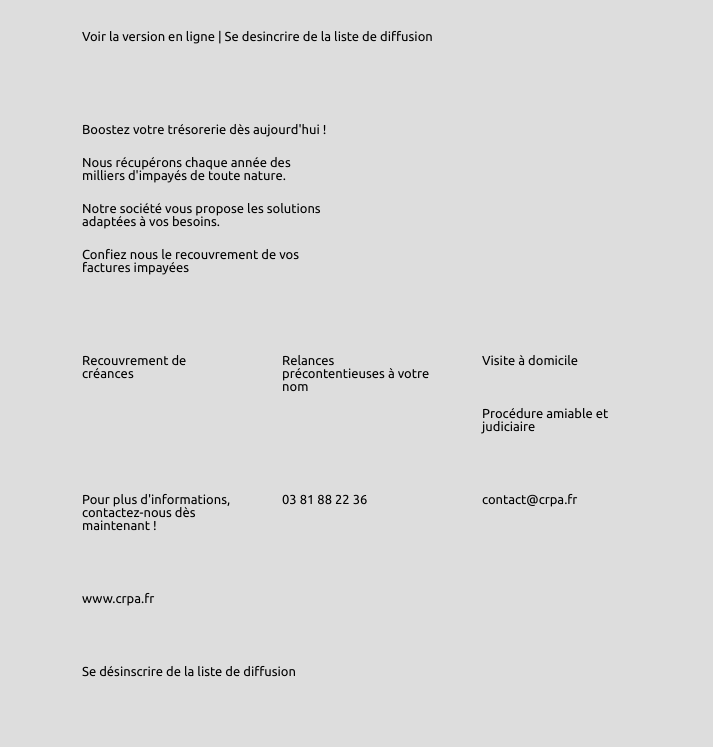
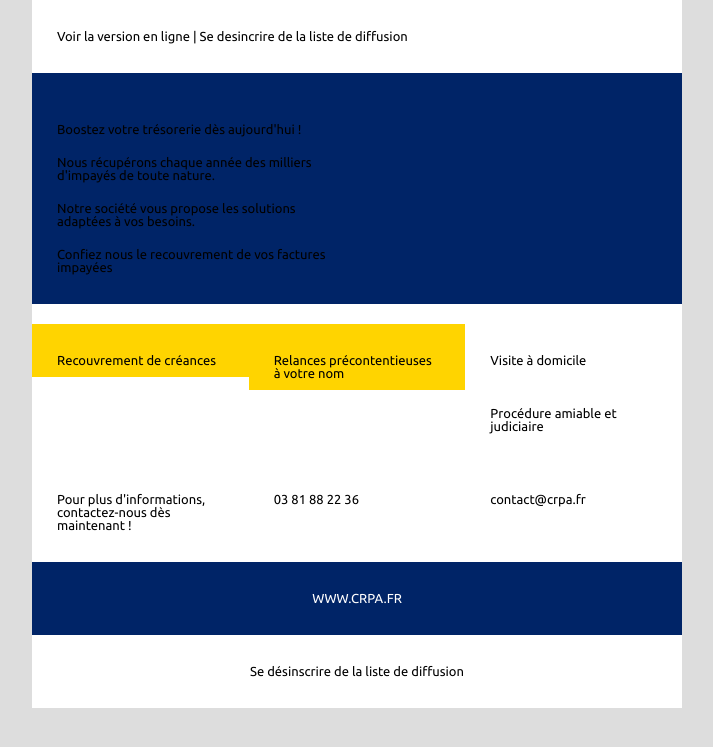
Before and after one commit to StraetenMax/crpa112024, a web app: file html/index.html in a window 1280 px wide. Shown: the top 747 px of the page, without its empty margins (283-996 px from the left). Run offline with its HTML, style and script files only (its server is not run), Linux system fonts and the light colour scheme.

Commit message:
construction des premiers éléments et des blocs dans leur ensemble

```diff
--- a/html/index.html
+++ b/html/index.html
@@ -74,20 +74,20 @@
       >
 
 
-      <!--[if mso | IE]><table align="center" border="0" cellpadding="0" cellspacing="0" class="" role="presentation" style="width:600px;" width="600" ><tr><td style="line-height:0px;font-size:0px;mso-line-height-rule:exactly;"><![endif]-->
+      <!--[if mso | IE]><table align="center" border="0" cellpadding="0" cellspacing="0" class="" role="presentation" style="width:650px;" width="650" bgcolor="#ffffff" ><tr><td style="line-height:0px;font-size:0px;mso-line-height-rule:exactly;"><![endif]-->
 
 
-      <div  style="margin:0px auto;max-width:600px;">
+      <div  style="background:#ffffff;background-color:#ffffff;margin:0px auto;max-width:650px;">
 
         <table
-           align="center" border="0" cellpadding="0" cellspacing="0" role="presentation" style="width:100%;"
+           align="center" border="0" cellpadding="0" cellspacing="0" role="presentation" style="background:#ffffff;background-color:#ffffff;width:100%;"
         >
           <tbody>
             <tr>
               <td
                  style="direction:ltr;font-size:0px;padding:20px 0;text-align:center;"
               >
-                <!--[if mso | IE]><table role="presentation" border="0" cellpadding="0" cellspacing="0"><tr><td class="" style="vertical-align:top;width:600px;" ><![endif]-->
+                <!--[if mso | IE]><table role="presentation" border="0" cellpadding="0" cellspacing="0"><tr><td class="" style="vertical-align:top;width:650px;" ><![endif]-->
 
       <div
          class="mj-column-per-100 mj-outlook-group-fix" style="font-size:0px;text-align:left;direction:ltr;display:inline-block;vertical-align:top;width:100%;"
@@ -124,20 +124,20 @@
       </div>
 
 
-      <!--[if mso | IE]></td></tr></table><table align="center" border="0" cellpadding="0" cellspacing="0" class="" role="presentation" style="width:600px;" width="600" ><tr><td style="line-height:0px;font-size:0px;mso-line-height-rule:exactly;"><![endif]-->
+      <!--[if mso | IE]></td></tr></table><table align="center" border="0" cellpadding="0" cellspacing="0" class="" role="presentation" style="width:650px;" width="650" bgcolor="#002467" ><tr><td style="line-height:0px;font-size:0px;mso-line-height-rule:exactly;"><![endif]-->
 
 
-      <div  style="margin:0px auto;max-width:600px;">
+      <div  style="background:#002467;background-color:#002467;margin:0px auto;max-width:650px;">
 
         <table
-           align="center" border="0" cellpadding="0" cellspacing="0" role="presentation" style="width:100%;"
+           align="center" border="0" cellpadding="0" cellspacing="0" role="presentation" style="background:#002467;background-color:#002467;width:100%;"
         >
           <tbody>
             <tr>
               <td
                  style="direction:ltr;font-size:0px;padding:20px 0;text-align:center;"
               >
-                <!--[if mso | IE]><table role="presentation" border="0" cellpadding="0" cellspacing="0"><tr><td class="" style="vertical-align:top;width:300px;" ><![endif]-->
+                <!--[if mso | IE]><table role="presentation" border="0" cellpadding="0" cellspacing="0"><tr><td class="" style="vertical-align:top;width:325px;" ><![endif]-->
 
       <div
          class="mj-column-per-50 mj-outlook-group-fix" style="font-size:0px;text-align:left;direction:ltr;display:inline-block;vertical-align:top;width:100%;"
@@ -158,10 +158,10 @@
       >
         <tbody>
           <tr>
-            <td  style="width:250px;">
+            <td  style="width:275px;">
 
       <img
-         alt="" style="border:0;display:block;outline:none;text-decoration:none;height:auto;width:100%;font-size:13px;" width="250" height="auto"
+         alt="" style="border:0;display:block;outline:none;text-decoration:none;height:auto;width:100%;font-size:13px;" width="275" height="auto"
       />
 
             </td>
@@ -225,7 +225,7 @@
 
       </div>
 
-          <!--[if mso | IE]></td><td class="" style="vertical-align:top;width:300px;" ><![endif]-->
+          <!--[if mso | IE]></td><td class="" style="vertical-align:top;width:325px;" ><![endif]-->
 
       <div
          class="mj-column-per-50 mj-outlook-group-fix" style="font-size:0px;text-align:left;direction:ltr;display:inline-block;vertical-align:top;width:100%;"
@@ -246,10 +246,10 @@
       >
         <tbody>
           <tr>
-            <td  style="width:250px;">
+            <td  style="width:275px;">
 
       <img
-         alt="" style="border:0;display:block;outline:none;text-decoration:none;height:auto;width:100%;font-size:13px;" width="250" height="auto"
+         alt="" style="border:0;display:block;outline:none;text-decoration:none;height:auto;width:100%;font-size:13px;" width="275" height="auto"
       />
 
             </td>
@@ -274,27 +274,27 @@
       </div>
 
 
-      <!--[if mso | IE]></td></tr></table><table align="center" border="0" cellpadding="0" cellspacing="0" class="" role="presentation" style="width:600px;" width="600" ><tr><td style="line-height:0px;font-size:0px;mso-line-height-rule:exactly;"><![endif]-->
+      <!--[if mso | IE]></td></tr></table><table align="center" border="0" cellpadding="0" cellspacing="0" class="" role="presentation" style="width:650px;" width="650" bgcolor="#ffffff" ><tr><td style="line-height:0px;font-size:0px;mso-line-height-rule:exactly;"><![endif]-->
 
 
-      <div  style="margin:0px auto;max-width:600px;">
+      <div  style="background:#ffffff;background-color:#ffffff;margin:0px auto;max-width:650px;">
 
         <table
-           align="center" border="0" cellpadding="0" cellspacing="0" role="presentation" style="width:100%;"
+           align="center" border="0" cellpadding="0" cellspacing="0" role="presentation" style="background:#ffffff;background-color:#ffffff;width:100%;"
         >
           <tbody>
             <tr>
               <td
                  style="direction:ltr;font-size:0px;padding:20px 0;text-align:center;"
               >
-                <!--[if mso | IE]><table role="presentation" border="0" cellpadding="0" cellspacing="0"><tr><td class="" style="vertical-align:top;width:200px;" ><![endif]-->
+                <!--[if mso | IE]><table role="presentation" border="0" cellpadding="0" cellspacing="0"><tr><td class="" style="vertical-align:top;width:216.66666666666669px;" ><![endif]-->
 
       <div
          class="mj-column-per-33-333333333333336 mj-outlook-group-fix" style="font-size:0px;text-align:left;direction:ltr;display:inline-block;vertical-align:top;width:100%;"
       >
 
       <table
-         border="0" cellpadding="0" cellspacing="0" role="presentation" style="vertical-align:top;" width="100%"
+         border="0" cellpadding="0" cellspacing="0" role="presentation" style="background-color:#ffd400;vertical-align:top;" width="100%"
       >
         <tbody>
 
@@ -308,10 +308,10 @@
       >
         <tbody>
           <tr>
-            <td  style="width:150px;">
+            <td  style="width:166px;">
 
       <img
-         alt="" style="border:0;display:block;outline:none;text-decoration:none;height:auto;width:100%;font-size:13px;" width="150" height="auto"
+         alt="" style="border:0;display:block;outline:none;text-decoration:none;height:auto;width:100%;font-size:13px;" width="166" height="auto"
       />
 
             </td>
@@ -339,14 +339,14 @@
 
       </div>
 
-          <!--[if mso | IE]></td><td class="" style="vertical-align:top;width:200px;" ><![endif]-->
+          <!--[if mso | IE]></td><td class="" style="vertical-align:top;width:216.66666666666669px;" ><![endif]-->
 
       <div
          class="mj-column-per-33-333333333333336 mj-outlook-group-fix" style="font-size:0px;text-align:left;direction:ltr;display:inline-block;vertical-align:top;width:100%;"
       >
 
       <table
-         border="0" cellpadding="0" cellspacing="0" role="presentation" style="vertical-align:top;" width="100%"
+         border="0" cellpadding="0" cellspacing="0" role="presentation" style="background-color:#ffd400;vertical-align:top;" width="100%"
       >
         <tbody>
 
@@ -360,10 +360,10 @@
       >
         <tbody>
           <tr>
-            <td  style="width:150px;">
+            <td  style="width:166px;">
 
       <img
-         alt="" style="border:0;display:block;outline:none;text-decoration:none;height:auto;width:100%;font-size:13px;" width="150" height="auto"
+         alt="" style="border:0;display:block;outline:none;text-decoration:none;height:auto;width:100%;font-size:13px;" width="166" height="auto"
       />
 
             </td>
@@ -391,7 +391,7 @@
 
       </div>
 
-          <!--[if mso | IE]></td><td class="" style="vertical-align:top;width:200px;" ><![endif]-->
+          <!--[if mso | IE]></td><td class="" style="vertical-align:top;width:216.66666666666669px;" ><![endif]-->
 
       <div
          class="mj-column-per-33-333333333333336 mj-outlook-group-fix" style="font-size:0px;text-align:left;direction:ltr;display:inline-block;vertical-align:top;width:100%;"
@@ -412,10 +412,10 @@
       >
         <tbody>
           <tr>
-            <td  style="width:150px;">
+            <td  style="width:166px;">
 
       <img
-         alt="" style="border:0;display:block;outline:none;text-decoration:none;height:auto;width:100%;font-size:13px;" width="150" height="auto"
+         alt="" style="border:0;display:block;outline:none;text-decoration:none;height:auto;width:100%;font-size:13px;" width="166" height="auto"
       />
 
             </td>
@@ -448,10 +448,10 @@
       >
         <tbody>
           <tr>
-            <td  style="width:150px;">
+            <td  style="width:166px;">
 
       <img
-         alt="" style="border:0;display:block;outline:none;text-decoration:none;height:auto;width:100%;font-size:13px;" width="150" height="auto"
+         alt="" style="border:0;display:block;outline:none;text-decoration:none;height:auto;width:100%;font-size:13px;" width="166" height="auto"
       />
 
             </td>
@@ -488,20 +488,20 @@
       </div>
 
 
-      <!--[if mso | IE]></td></tr></table><table align="center" border="0" cellpadding="0" cellspacing="0" class="" role="presentation" style="width:600px;" width="600" ><tr><td style="line-height:0px;font-size:0px;mso-line-height-rule:exactly;"><![endif]-->
+      <!--[if mso | IE]></td></tr></table><table align="center" border="0" cellpadding="0" cellspacing="0" class="" role="presentation" style="width:650px;" width="650" bgcolor="#ffffff" ><tr><td style="line-height:0px;font-size:0px;mso-line-height-rule:exactly;"><![endif]-->
 
 
-      <div  style="margin:0px auto;max-width:600px;">
+      <div  style="background:#ffffff;background-color:#ffffff;margin:0px auto;max-width:650px;">
 
         <table
-           align="center" border="0" cellpadding="0" cellspacing="0" role="presentation" style="width:100%;"
+           align="center" border="0" cellpadding="0" cellspacing="0" role="presentation" style="background:#ffffff;background-color:#ffffff;width:100%;"
         >
           <tbody>
             <tr>
               <td
                  style="direction:ltr;font-size:0px;padding:20px 0;text-align:center;"
               >
-                <!--[if mso | IE]><table role="presentation" border="0" cellpadding="0" cellspacing="0"><tr><td class="" style="vertical-align:top;width:200px;" ><![endif]-->
+                <!--[if mso | IE]><table role="presentation" border="0" cellpadding="0" cellspacing="0"><tr><td class="" style="vertical-align:top;width:216.66666666666669px;" ><![endif]-->
 
       <div
          class="mj-column-per-33-333333333333336 mj-outlook-group-fix" style="font-size:0px;text-align:left;direction:ltr;display:inline-block;vertical-align:top;width:100%;"
@@ -529,7 +529,7 @@
 
       </div>
 
-          <!--[if mso | IE]></td><td class="" style="vertical-align:top;width:200px;" ><![endif]-->
+          <!--[if mso | IE]></td><td class="" style="vertical-align:top;width:216.66666666666669px;" ><![endif]-->
 
       <div
          class="mj-column-per-33-333333333333336 mj-outlook-group-fix" style="font-size:0px;text-align:left;direction:ltr;display:inline-block;vertical-align:top;width:100%;"
@@ -557,7 +557,7 @@
 
       </div>
 
-          <!--[if mso | IE]></td><td class="" style="vertical-align:top;width:200px;" ><![endif]-->
+          <!--[if mso | IE]></td><td class="" style="vertical-align:top;width:216.66666666666669px;" ><![endif]-->
 
       <div
          class="mj-column-per-33-333333333333336 mj-outlook-group-fix" style="font-size:0px;text-align:left;direction:ltr;display:inline-block;vertical-align:top;width:100%;"
@@ -594,20 +594,20 @@
       </div>
 
 
-      <!--[if mso | IE]></td></tr></table><table align="center" border="0" cellpadding="0" cellspacing="0" class="" role="presentation" style="width:600px;" width="600" ><tr><td style="line-height:0px;font-size:0px;mso-line-height-rule:exactly;"><![endif]-->
+      <!--[if mso | IE]></td></tr></table><table align="center" border="0" cellpadding="0" cellspacing="0" class="" role="presentation" style="width:650px;" width="650" bgcolor="#002467" ><tr><td style="line-height:0px;font-size:0px;mso-line-height-rule:exactly;"><![endif]-->
 
 
-      <div  style="margin:0px auto;max-width:600px;">
+      <div  style="background:#002467;background-color:#002467;margin:0px auto;max-width:650px;">
 
         <table
-           align="center" border="0" cellpadding="0" cellspacing="0" role="presentation" style="width:100%;"
+           align="center" border="0" cellpadding="0" cellspacing="0" role="presentation" style="background:#002467;background-color:#002467;width:100%;"
         >
           <tbody>
             <tr>
               <td
                  style="direction:ltr;font-size:0px;padding:20px 0;text-align:center;"
               >
-                <!--[if mso | IE]><table role="presentation" border="0" cellpadding="0" cellspacing="0"><tr><td class="" style="vertical-align:top;width:600px;" ><![endif]-->
+                <!--[if mso | IE]><table role="presentation" border="0" cellpadding="0" cellspacing="0"><tr><td class="" style="vertical-align:top;width:650px;" ><![endif]-->
 
       <div
          class="mj-column-per-100 mj-outlook-group-fix" style="font-size:0px;text-align:left;direction:ltr;display:inline-block;vertical-align:top;width:100%;"
@@ -620,11 +620,11 @@
 
               <tr>
                 <td
-                   align="left" style="font-size:0px;padding:10px 25px;word-break:break-word;"
+                   align="center" style="font-size:0px;padding:10px 25px;word-break:break-word;"
                 >
 
       <div
-         style="font-family:Ubuntu, Helvetica, Arial, sans-serif;font-size:13px;line-height:1;text-align:left;color:#000000;"
+         style="font-family:Ubuntu, Helvetica, Arial, sans-serif;font-size:13px;line-height:1;text-align:center;text-transform:uppercase;color:#ffffff;"
       >www.crpa.fr</div>
 
                 </td>
@@ -644,20 +644,20 @@
       </div>
 
 
-      <!--[if mso | IE]></td></tr></table><table align="center" border="0" cellpadding="0" cellspacing="0" class="" role="presentation" style="width:600px;" width="600" ><tr><td style="line-height:0px;font-size:0px;mso-line-height-rule:exactly;"><![endif]-->
+      <!--[if mso | IE]></td></tr></table><table align="center" border="0" cellpadding="0" cellspacing="0" class="" role="presentation" style="width:650px;" width="650" bgcolor="#ffffff" ><tr><td style="line-height:0px;font-size:0px;mso-line-height-rule:exactly;"><![endif]-->
 
 
-      <div  style="margin:0px auto;max-width:600px;">
+      <div  style="background:#ffffff;background-color:#ffffff;margin:0px auto;max-width:650px;">
 
         <table
-           align="center" border="0" cellpadding="0" cellspacing="0" role="presentation" style="width:100%;"
+           align="center" border="0" cellpadding="0" cellspacing="0" role="presentation" style="background:#ffffff;background-color:#ffffff;width:100%;"
         >
           <tbody>
             <tr>
               <td
                  style="direction:ltr;font-size:0px;padding:20px 0;text-align:center;"
               >
-                <!--[if mso | IE]><table role="presentation" border="0" cellpadding="0" cellspacing="0"><tr><td class="" style="vertical-align:top;width:600px;" ><![endif]-->
+                <!--[if mso | IE]><table role="presentation" border="0" cellpadding="0" cellspacing="0"><tr><td class="" style="vertical-align:top;width:650px;" ><![endif]-->
 
       <div
          class="mj-column-per-100 mj-outlook-group-fix" style="font-size:0px;text-align:left;direction:ltr;display:inline-block;vertical-align:top;width:100%;"
@@ -670,11 +670,11 @@
 
               <tr>
                 <td
-                   align="left" style="font-size:0px;padding:10px 25px;word-break:break-word;"
+                   align="center" style="font-size:0px;padding:10px 25px;word-break:break-word;"
                 >
 
       <div
-         style="font-family:Ubuntu, Helvetica, Arial, sans-serif;font-size:13px;line-height:1;text-align:left;color:#000000;"
+         style="font-family:Ubuntu, Helvetica, Arial, sans-serif;font-size:13px;line-height:1;text-align:center;color:#000000;"
       >Se désinscrire de la liste de diffusion</div>
 
                 </td>
--- a/pug/templates/_layout.pug
+++ b/pug/templates/_layout.pug
@@ -5,6 +5,6 @@
             mj-class(name="cB" color="#002467")/
             mj-class(name="cJ" color="#ffd400")/
         mj-breakpoint(width="480px")
-    mj-body(background-color="#dddddd")
+    mj-body(background-color="#dddddd" width="650px")
         //-content
         block content
```
Also changed, not shown: pug/index.pug (+10 -10 lines), 1 other file.
